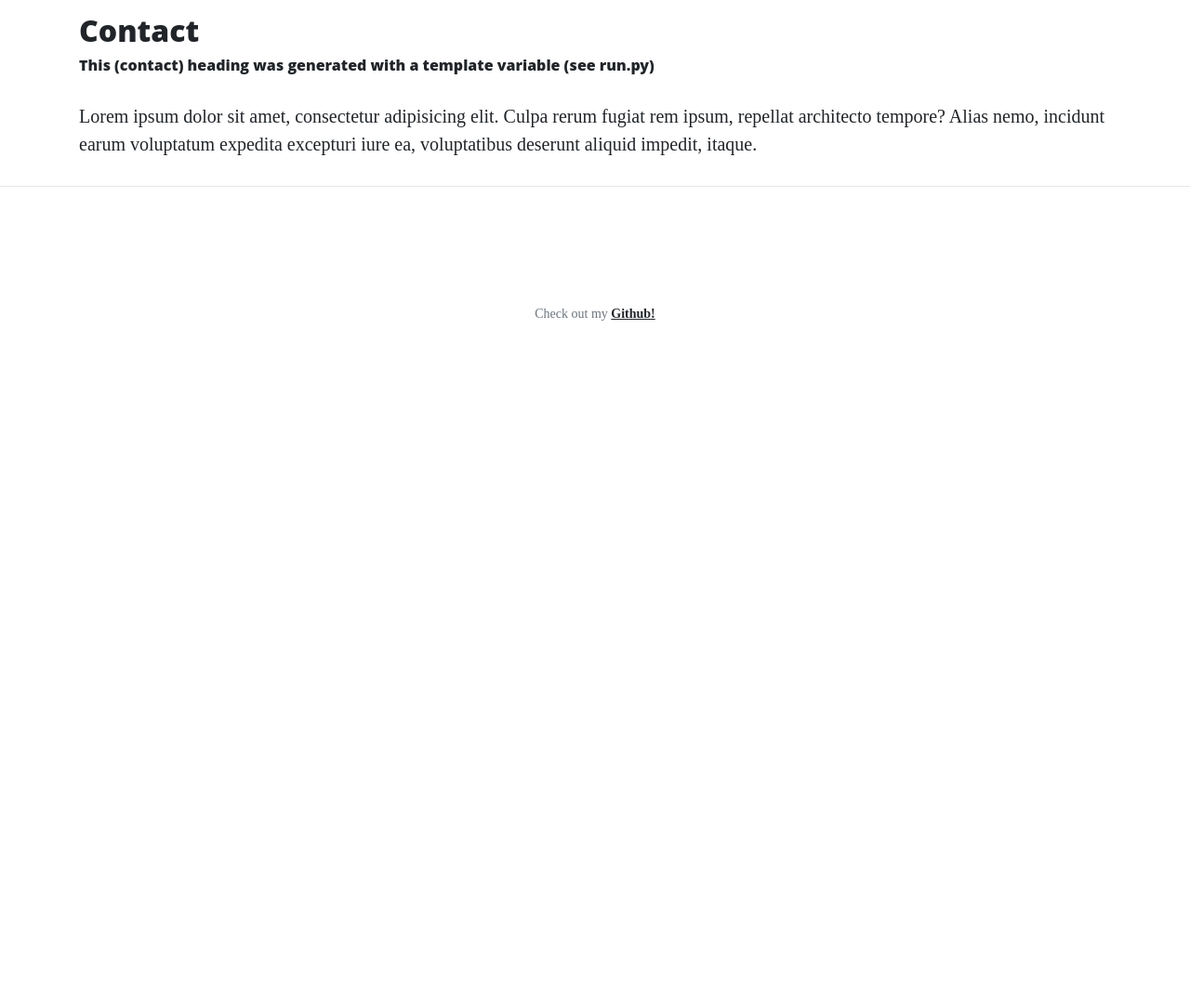
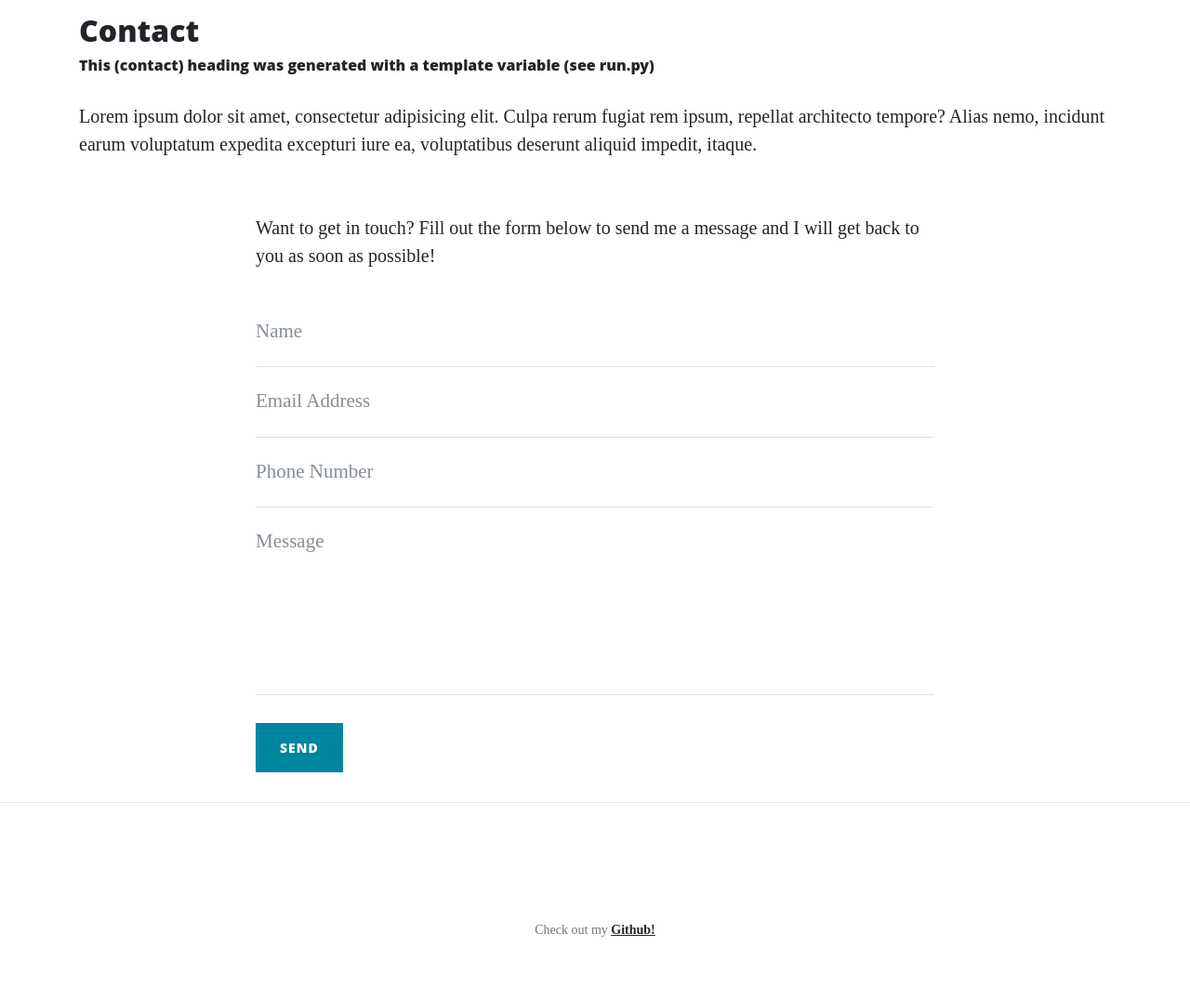
Before and after one commit to ckz8780/ci-pp-flask, a Flask app: page /contact in a window 1280 px wide. Shown: the part 568-1644 px from the top of the page at 93% size. Before the commit the page ends 913 px from the top, so only its background shows below. Run offline with Flask 2, Linux system fonts and the light colour scheme; some libraries are stand-ins or nearby versions.

Commit message:
added contact form on contact page

```diff
--- a/templates/contact.html
+++ b/templates/contact.html
@@ -5,4 +5,47 @@
 <h6>{{ template_var }}</h6>
 
 <p>Lorem ipsum dolor sit amet, consectetur adipisicing elit. Culpa rerum fugiat rem ipsum, repellat architecto tempore? Alias nemo, incidunt earum voluptatum expedita excepturi iure ea, voluptatibus deserunt aliquid impedit, itaque.</p>
+
+<div class="row">
+    <div class="col-lg-8 col-md-10 mx-auto">
+
+        <p>Want to get in touch? Fill out the form below to send me a message and I will get back to you as soon as possible!</p>
+
+        <form>
+            <div class="control-group">
+                <div class="form-group floating-label-form-group controls">
+                    <label>Name</label>
+                    <input type="text" class="form-control" placeholder="Name" name="name" id="name" required data-validation-required-message="Please enter your name.">
+                    <p class="help-block text-danger"></p>
+                </div>
+            </div>
+            <div class="control-group">
+                <div class="form-group floating-label-form-group controls">
+                    <label>Email Address</label>
+                    <input type="email" class="form-control" placeholder="Email Address" name="email" id="email" required data-validation-required-message="Please enter your email address.">
+                    <p class="help-block text-danger"></p>
+                </div>
+            </div>
+            <div class="control-group">
+                <div class="form-group col-xs-12 floating-label-form-group controls">
+                    <label>Phone Number</label>
+                    <input type="tel" class="form-control" placeholder="Phone Number" name="number" id="phone" required data-validation-required-message="Please enter your phone number.">
+                    <p class="help-block text-danger"></p>
+                </div>
+            </div>
+            <div class="control-group">
+                <div class="form-group floating-label-form-group controls">
+                    <label>Message</label>
+                    <textarea rows="5" class="form-control" placeholder="Message" name="message" id="message" required data-validation-required-message="Please enter a message."></textarea>
+                    <p class="help-block text-danger"></p>
+                </div>
+            </div>
+            <br>
+            <div id="success"></div>
+            <div class="form-group">
+                <button type="submit" class="btn btn-primary" id="sendMessageButton">Send</button>
+            </div>
+        </form>
+    </div>
+</div>
 {% endblock %}
--- a/templates/name.html
+++ b/templates/name.html
@@ -2,5 +2,5 @@
 
 {% block content %}
 <h2>This is the /about/ page for {{ item.name }}</h2>
-<p>Here's the object itself:<br>{{ item }}</p>
+<p>Here's the object itself (notice the URL key and the URL in the browser above):<br>{{ item }}</p>
 {% endblock %}
```
